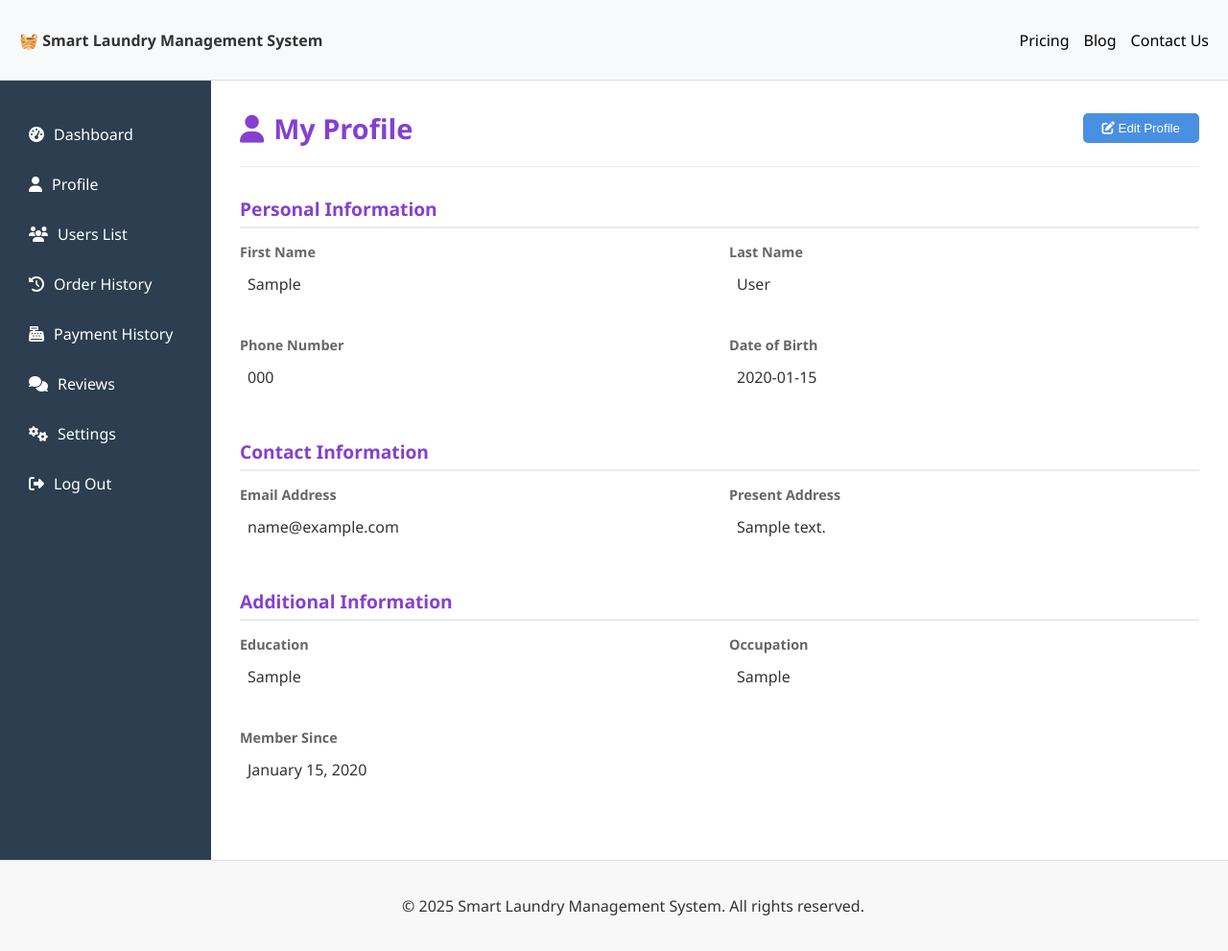
After one commit to MHasanSwe/Laundry-Management, a PHP site: page /backend/adminprofile.php in a window 1280 px wide. The commit adds this page. Shown: the whole page at 96% size. Run offline with PHP 8.4, Linux system fonts and the light colour scheme; the visitor is signed in with stand-in values (Sample User, id 1); tables that the repository leaves empty hold one stand-in row (values such as "Sample post").

Commit message:
i have updated adminprofile , admineditprofile and changed the table user_profile

```diff
--- /dev/null
+++ b/backend/adminprofile.php
@@ -0,0 +1,157 @@
+<?php
+session_start();
+
+
+include("../backend/connection.php");
+
+// Debug: check if session is working
+if (!isset($_SESSION['user_id']) || $_SESSION['role'] !== 'admin') {
+    header("Location: login.html");
+    exit();
+}
+
+$user_id = $_SESSION['user_id'];
+
+// Query data from sign_up and user_profile using user_id
+$stmt = $conn->prepare("
+ SELECT s.*,
+       p.phone_number,
+       p.date_of_birth,
+       p.address AS present_address,
+       p.education,
+       p.occupation
+FROM sign_up s
+LEFT JOIN user_profile p ON s.user_id = p.user_id
+WHERE s.user_id = :user_id
+
+");
+
+$stmt->execute([':user_id' => $user_id]);
+$admin = $stmt->fetch(PDO::FETCH_ASSOC);
+
+
+
+// echo "<pre>";
+// print_r($_SESSION);
+// echo "</pre>";
+// exit();
+
+
+
+
+// Debug: show admin data to test
+//echo "<pre>"; print_r($admin); echo "</pre>";
+?>
+
+
+<!DOCTYPE html>
+<html lang="en">
+
+<head>
+    <meta charset="UTF-8" />
+    <meta name="viewport" content="width=device-width, initial-scale=1.0" />
+    <title>Admin Profile | Laundry Management System</title>
+    <link rel="stylesheet" href="https://cdnjs.cloudflare.com/ajax/libs/font-awesome/6.4.0/css/all.min.css" />
+     <link rel="stylesheet" href="../front/styles/adminprofile.css"/>
+</head>
+
+<body>
+    <header>
+        <h1>🧺 Smart Laundry Management System</h1>
+        <nav>
+            <a href="pricing.html">Pricing</a>
+            <a href="blog.html">Blog</a>
+            <a href="contact.html">Contact Us</a>
+        </nav>
+    </header>
+
+    <div class="dashboard-container">
+        <div class="sidebar">
+            <a href="../front/adminDashboard.php"><i class="fas fa-tachometer-alt"></i> Dashboard</a>
+            <a href="adminprofile.html"><i class="fas fa-user"></i> Profile</a>
+            <a href="userlist (1).html"><i class="fa-solid fa-users"></i> Users List</a>
+            <a href="orderhistory.html"><i class="fas fa-history"></i> Order History</a>
+            <a href="paymenthistory.html"><i class="fa-solid fa-cash-register"></i> Payment History</a>
+            <a href="adminreviews.html"><i class="fa-solid fa-comments"></i> Reviews</a>
+            <a href="settingsadmin.html"><i class="fas fa-cogs"></i> Settings</a>
+            <a href="logout.html"><i class="fas fa-sign-out-alt"></i> Log Out</a>
+        </div>
+
+        <div class="profile-container">
+            <div class="profile-content">
+                <div class="profile-header">
+                    <h1 class="profile-title"><i class="fas fa-user" style="margin-right: 10px;"></i>My Profile</h1>
+                    <a href="../backend/admineditprofile.php">
+                        <button class="edit-btn"><i class="fas fa-edit"></i> Edit Profile</button>
+                    </a>
+
+                </div>
+
+                <div class="profile-section">
+                    <h3 class="section-title">Personal Information</h3>
+                    <div class="profile-details">
+                        <div class="detail-item">
+                            <div class="detail-label">First Name</div>
+                            <div class="detail-value"><?= htmlspecialchars($admin['first_name']) ?></div>
+                        </div>
+                        <div class="detail-item">
+                            <div class="detail-label">Last Name</div>
+                            <div class="detail-value"><?= htmlspecialchars($admin['last_name']) ?></div>
+                        </div>
+                        <div class="detail-item">
+                            <div class="detail-label">Phone Number</div>
+                            <div class="detail-value"><?= htmlspecialchars($admin['phone_number'] ?? 'Not set') ?></div>
+                        </div>
+                        <div class="detail-item">
+                            <div class="detail-label">Date of Birth</div>
+                            <div class="detail-value"><?= htmlspecialchars($admin['date_of_birth'] ?? 'Not set') ?></div>
+                        </div>
+                    </div>
+                </div>
+
+                <!-- ✅ Contact Information -->
+                <div class="profile-section">
+                    <h3 class="section-title">Contact Information</h3>
+                    <div class="profile-details">
+                        <div class="detail-item">
+                            <div class="detail-label">Email Address</div>
+                            <div class="detail-value"><?= htmlspecialchars($admin['email']) ?></div>
+                        </div>
+
+                        <div class="detail-item">
+                            <div class="detail-label">Present Address</div>
+                            <div class="detail-value"><?= htmlspecialchars($admin['present_address'] ?? 'Not set') ?></div>
+                        </div>
+
+                    </div>
+                </div>
+
+                <!-- ✅ Additional Information -->
+                <div class="profile-section">
+                    <h3 class="section-title">Additional Information</h3>
+                    <div class="profile-details">
+                        <div class="detail-item">
+                            <div class="detail-label">Education</div>
+                            <div class="detail-value"><?= htmlspecialchars($admin['education'] ?? 'Not set') ?></div>
+                        </div>
+                        <div class="detail-item">
+                            <div class="detail-label">Occupation</div>
+                            <div class="detail-value"><?= htmlspecialchars($admin['occupation'] ?? 'Not set') ?></div>
+                        </div>
+                        <div class="detail-item">
+                            <div class="detail-label">Member Since</div>
+                            <div class="detail-value"><?= date('F j, Y', strtotime($admin['created_at'])) ?></div>
+                        </div>
+                    </div>
+                </div>
+
+            </div>
+        </div>
+    </div>
+
+    <footer class="main-footer">
+        <p>&copy; 2025 Smart Laundry Management System. All rights reserved.</p>
+    </footer>
+</body>
+
+</html>
--- a/backend/login.php
+++ b/backend/login.php
@@ -15,12 +15,13 @@ if ($_SERVER["REQUEST_METHOD"] == "POST") {
     // Validate user and password
     if ($user && password_verify($password, $user["password"])) {
         $_SESSION["user_id"] = $user["user_id"];
+        // $user["user_id"];
         $_SESSION["email"] = $user["email"];
         $_SESSION["role"] = $user["role"];
 
         // Redirect based on role
         if ($user["role"] === "admin") {
-            header("Location: ../front/adminDashboard.html");
+          header("Location: ../front/adminDashboard.php");
         } else {
             header("Location: ../front/userdashboard.html");
         }
@@ -30,4 +31,3 @@ if ($_SERVER["REQUEST_METHOD"] == "POST") {
         exit();
     }
 }
-?>
--- a/front/adminDashboard.html
+++ b/front/adminDashboard.html
@@ -229,7 +229,7 @@
     <!-- =================== SIDEBAR =================== -->
     <aside class="sidebar">
       <a href="dashboard.html"><i class="fas fa-tachometer-alt"></i> Dashboard</a>
-      <a href="profile.html"><i class="fas fa-user"></i> Profile</a>
+      <a href="adminprofile.html"><i class="fas fa-user"></i> Profile</a>
       <a href="place_order.html"><i class="fa-solid fa-users"></i> Users List</a>
       <a href="order_history.html"><i class="fas fa-history"></i> Order History</a>
       <a href="status.html"><i class="fa-solid fa-cash-register"></i> Payment History</a>
```
Also changed, not shown: backend/admineditprofile.php (added, +125 -0 lines), backend/adminupdateprofile.php (added, +44 -0 lines), front/adminDashboard.php (renamed from backend/admindashboard.php, +65 -16 lines).
